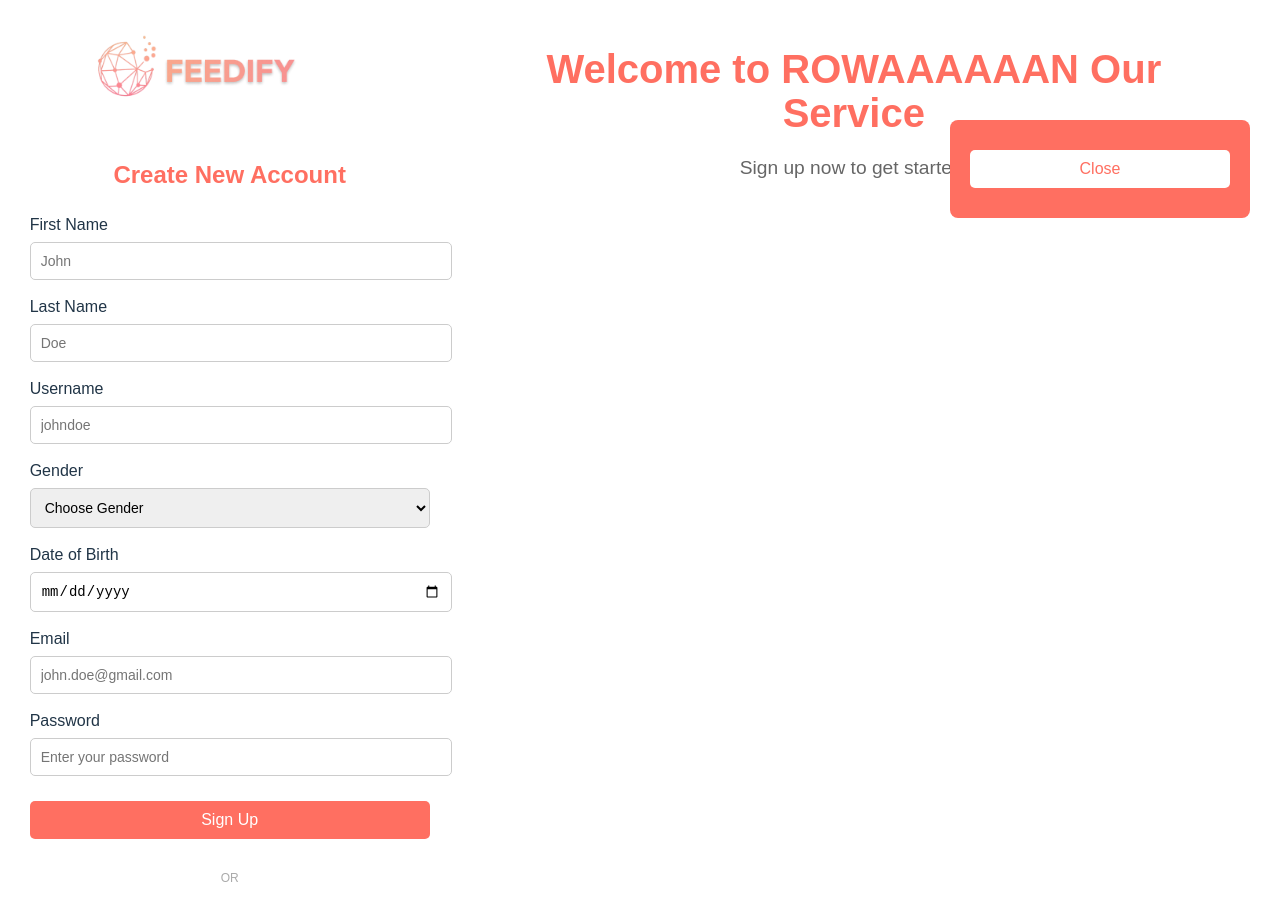
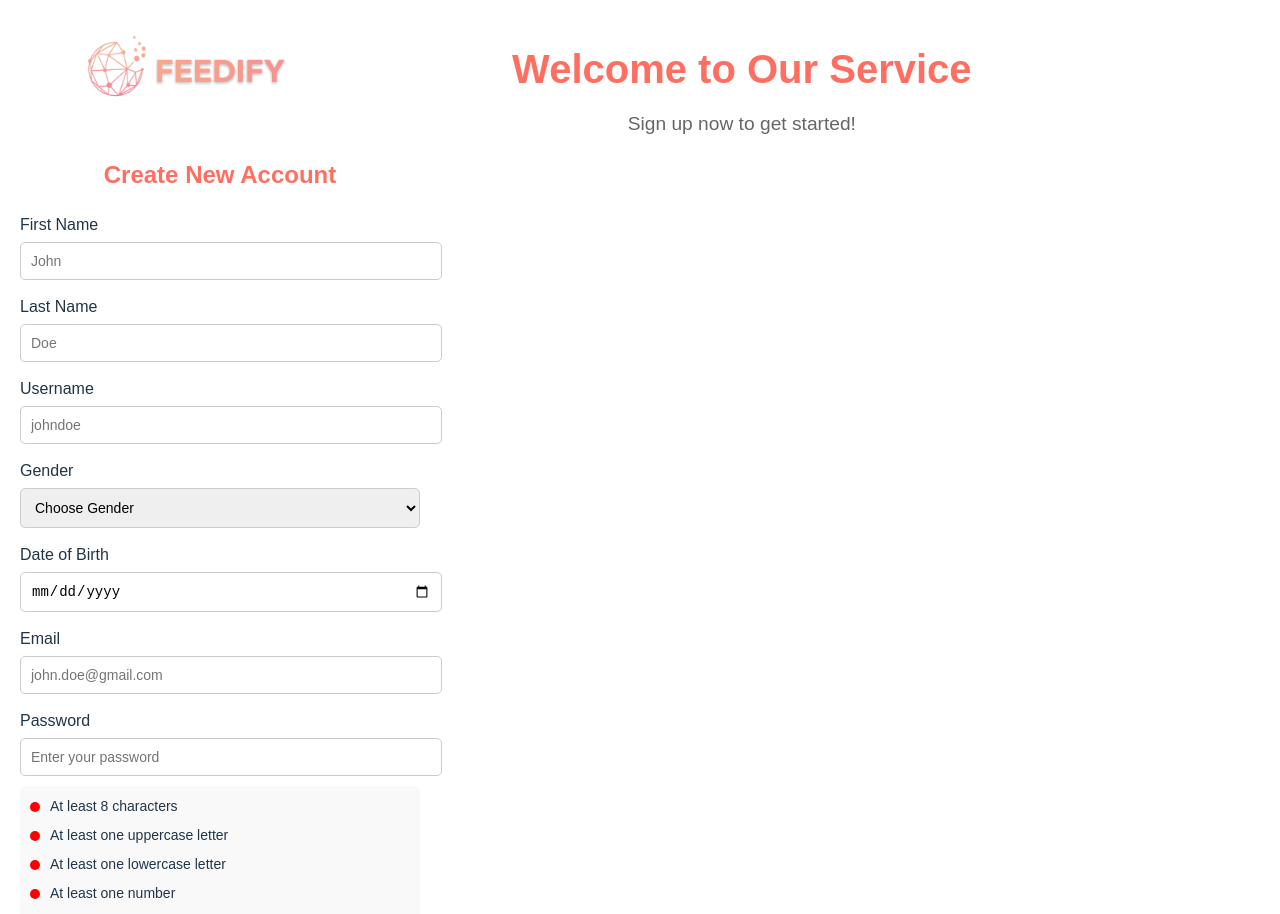
Before and after one commit to rowangamal/Feedify, a React (Vite) app in the folder frontend/: page /signup in a window 1280 px wide. Shown: the top 914 px of the page. Built offline with nearby package versions, Linux system fonts and the light colour scheme.

Commit message:
fix: UI enhancements

```diff
--- a/frontend/src/components/Landing/Landing.jsx
+++ b/frontend/src/components/Landing/Landing.jsx
@@ -2,7 +2,7 @@ import styles from './Landing.module.css';
 function Landing() {
   return (
       <div className={styles['landing-container']}>
-          <h1>Welcome to ROWAAAAAAN Our Service</h1>
+          <h1>Welcome to Our Service</h1>
           <p>Sign up now to get started!</p>
       </div>
   );
--- a/frontend/src/components/SignupForm/SignupForm.jsx
+++ b/frontend/src/components/SignupForm/SignupForm.jsx
@@ -1,6 +1,6 @@
 import { useState } from 'react';
 import styles from './SignupForm.module.css';
-import {signup} from "../../services/api.js";
+import { signup } from "../../services/api.js";
 
 const Signup = () => {
     const [formData, setFormData] = useState({
@@ -13,12 +13,23 @@ const Signup = () => {
         password: '',
     });
     const [errorMessage, setErrorMessage] = useState('');
-    const [showErrorPopup, setShowErrorPopup] = useState(true);
+    const [showErrorPopup, setShowErrorPopup] = useState(false);
     const [touchedFields, setTouchedFields] = useState({});
+    const [passwordRequirements, setPasswordRequirements] = useState({
+        length: false,
+        uppercase: false,
+        lowercase: false,
+        number: false,
+        specialChar: false,
+    });
 
     const handleChange = (e) => {
         const { name, value } = e.target;
         setFormData((prevData) => ({ ...prevData, [name]: value }));
+
+        if (name === 'password') {
+            checkPasswordRequirements(value);
+        }
     };
 
     const handleBlur = (e) => {
@@ -26,23 +37,62 @@ const Signup = () => {
         setTouchedFields((prevTouched) => ({ ...prevTouched, [name]: true }));
     };
 
-    const handleSubmit = (e) => {
+    const checkPasswordRequirements = (password) => {
+        setPasswordRequirements({
+            length: password.length >= 8,
+            uppercase: /[A-Z]/.test(password),
+            lowercase: /[a-z]/.test(password),
+            number: /\d/.test(password),
+            specialChar: /[@$!%*?&]/.test(password),
+        });
+    };
+
+    const handleSubmit = async (e) => {
         e.preventDefault();
-        //User already exists
-        //Username already taken
+
         formData.gender = formData.gender === 'male';
-        signup(formData).then((response) => {
-            if (response.status === 200) {
-            // Redirect to login page
+        console.log('Form data:', formData);
+
+        const emailPattern = /^[a-z0-9._%+-]+@gmail\.com$/;
+        if (!emailPattern.test(formData.email)) {
+            setErrorMessage('Please enter a valid Gmail address.');
+            setShowErrorPopup(true);
+            return;
+        }
+
+        if (formData.username.length < 4) {
+            setErrorMessage('Username must be at least 4 characters long.');
+            setShowErrorPopup(true);
+            return;
+        }
+
+        const passwordPattern = /^(?=.*[a-z])(?=.*[A-Z])(?=.*\d)(?=.*[@$!%*?&])[A-Za-z\d@$!%*?&]{8,}$/;
+        if (!passwordPattern.test(formData.password)) {
+            setErrorMessage('Password must be at least 8 characters long and include uppercase letters, lowercase letters, numbers, and special characters.');
+            setShowErrorPopup(true);
+            return;
+        }
+
+        try {
+            const response = await signup(formData);
+            if (response && response.status === 200) {
+                window.location.href = '/login';
+            } else {
+                setErrorMessage('Signup failed. Please try again.');
+                setShowErrorPopup(true);
             }
-            console.log(response);
+        } catch (error) {
+            console.error('Signup error:', error);
+            if (error.response && error.response.status === 403) {
+                setErrorMessage('You do not have permission to perform this action.');
+            } else {
+                setErrorMessage(error.message || 'Network error. Please try again.');
+            }
+            setShowErrorPopup(true);
         }
-        ).catch((error) => {
-            setErrorMessage(error.message);
-            setShowErrorPopup(true);
-        });
-        console.log('Form Submitted', formData);
     };
+
+    const today = new Date().toISOString().split('T')[0];
 
     const isFieldInvalid = (fieldName) =>
         touchedFields[fieldName] && !formData[fieldName];
@@ -68,6 +118,7 @@ const Signup = () => {
                         title="First name should only contain letters."
                         className={isFieldInvalid('firstName') ? styles['invalid'] : ''}
                     />
+                    {isFieldInvalid('firstName') && <span className={styles['error-text']}>First name is required.</span>}
                 </div>
                 <div className={styles['form-group-row']}>
                     <label>Last Name</label>
@@ -83,6 +134,7 @@ const Signup = () => {
                         title="Last name should only contain letters."
                         className={isFieldInvalid('lastName') ? styles['invalid'] : ''}
                     />
+                    {isFieldInvalid('lastName') && <span className={styles['error-text']}>Last name is required.</span>}
                 </div>
                 <div className={styles['form-group']}>
                     <label>Username</label>
@@ -99,6 +151,7 @@ const Signup = () => {
                         title="Username should be 3-15 characters long."
                         className={isFieldInvalid('username') ? styles['invalid'] : ''}
                     />
+                    {isFieldInvalid('username') && <span className={styles['error-text']}>Username is required and must be at least 4 characters long.</span>}
                 </div>
                 <div className={styles['form-group']}>
                     <label>Gender</label>
@@ -114,6 +167,7 @@ const Signup = () => {
                         <option value="male">Male</option>
                         <option value="female">Female</option>
                     </select>
+                    {isFieldInvalid('gender') && <span className={styles['error-text']}>Gender is required.</span>}
                 </div>
                 <div className={styles['form-group-row']}>
                     <label>Date of Birth</label>
@@ -124,8 +178,10 @@ const Signup = () => {
                         onChange={handleChange}
                         onBlur={handleBlur}
                         required
+                        max={today}
                         className={isFieldInvalid('dateOfBirth') ? styles['invalid'] : ''}
                     />
+                    {isFieldInvalid('dateOfBirth') && <span className={styles['error-text']}>Date of birth is required.</span>}
                 </div>
                 <div className={styles['form-group']}>
                     <label>Email</label>
@@ -137,10 +193,11 @@ const Signup = () => {
                         onBlur={handleBlur}
                         required
                         placeholder="john.doe@gmail.com"
-                        pattern="[a-z0-9._%+-]+@gmail\.com$"
+                        pattern="[a-z0-9._%+-]+@gmail\\.com$"
                         title="Enter a valid email address."
                         className={isFieldInvalid('email') ? styles['invalid'] : ''}
                     />
+                    {isFieldInvalid('email') && <span className={styles['error-text']}>A valid Gmail address is required.</span>}
                 </div>
                 <div className={styles['form-group']}>
                     <label>Password</label>
@@ -156,6 +213,13 @@ const Signup = () => {
                         title="Password should be at least 8 characters long."
                         className={isFieldInvalid('password') ? styles['invalid'] : ''}
                     />
+                    <ul className={styles['password-requirements']}>
+                        <li className={passwordRequirements.length ? styles['valid'] : styles['invalid']}>At least 8 characters</li>
+                        <li className={passwordRequirements.uppercase ? styles['valid'] : styles['invalid']}>At least one uppercase letter</li>
+                        <li className={passwordRequirements.lowercase ? styles['valid'] : styles['invalid']}>At least one lowercase letter</li>
+                        <li className={passwordRequirements.number ? styles['valid'] : styles['invalid']}>At least one number</li>
+                        <li className={passwordRequirements.specialChar ? styles['valid'] : styles['invalid']}>At least one special character (@$!%*?&)</li>
+                    </ul>
                 </div>
                 <button className={styles['primary-btn']}>Sign Up</button>
             </form>
@@ -164,7 +228,7 @@ const Signup = () => {
             <button className={styles['google-btn']}>
                 <img src="/src/assets/google.png" alt="Google Icon" /> Continue with Google
             </button>
-            {showErrorPopup && (
+            {showErrorPopup && errorMessage && (
                 <div className={styles['error-popup']}>
                     <p>{errorMessage}</p>
                     <button className={styles['primary-btn']} onClick={() => setShowErrorPopup(false)}>
--- a/frontend/src/components/SignupForm/SignupForm.module.css
+++ b/frontend/src/components/SignupForm/SignupForm.module.css
@@ -95,6 +95,7 @@ input, select {
 .form-group-row input {
   flex: 1;
 }
+
 .invalid {
   border: 2px solid red;
   background-color: #ffe6e6;
@@ -111,6 +112,7 @@ input:focus, select:focus {
   outline: none;
   border: 2px solid #007bff;
 }
+
 .error-popup {
   position: fixed;
   top: 15%; /* Adjusted to move the popup higher */
@@ -142,3 +144,43 @@ input:focus, select:focus {
   cursor: pointer;
   width: 100%;
 }
+.error-text {
+  color: red;
+  font-size: 12px;
+  margin-top: 5px;
+}
+
+.password-requirements {
+  list-style-type: none;
+  padding: 10px;
+  margin: 10px 0 0 0;
+  font-size: 14px;
+  background-color: #f9f9f9;
+  border-radius: 5px;
+}
+
+.password-requirements li {
+  margin-bottom: 8px;
+  display: flex;
+  align-items: center;
+  border: none;
+  background-color: #f9f9f9;
+}
+
+.password-requirements .valid::before, .password-requirements .invalid::before {
+  content: '';
+  display: inline-block;
+  width: 10px;
+  height: 10px;
+  border-radius: 50%;
+  margin-right: 10px;
+  border:
+}
+
+.password-requirements .valid::before {
+  background-color: green;
+}
+
+.password-requirements .invalid::before {
+  background-color: red;
+}
```
